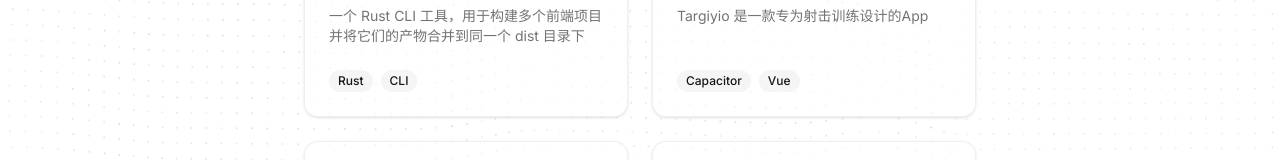
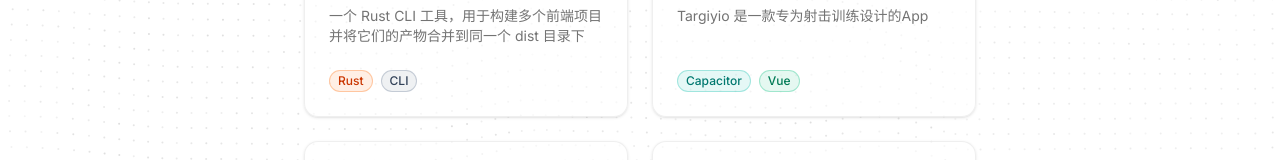
Before and after one commit to gezhiheng/henrys-blog-next, a Next.js app: page /projects in a window 1280 px wide. Shown: the part 483-643 px from the top of the page. Built offline with nearby package versions, Linux system fonts and the light colour scheme.

Commit message:
feat: make tags colorful

```diff
--- a/src/app/projects/page.tsx
+++ b/src/app/projects/page.tsx
@@ -8,7 +8,7 @@
   CardHeader,
   CardTitle
 } from '@/components/ui/card'
-import projects from './projects-array'
+import projects, { tagStyles } from './projects-array'
 
 interface Project {
   title: string
@@ -59,7 +59,14 @@
               <CardContent className='mt-auto'>
                 <div className='flex flex-wrap gap-2'>
                   {project.tags.map(tag => (
-                    <Badge key={tag} variant='secondary'>
+                    <Badge
+                      key={tag}
+                      variant='outline'
+                      className={
+                        tagStyles[tag]
+                        ?? 'border-border/60 bg-muted/40 text-muted-foreground dark:bg-muted/20'
+                      }
+                    >
                       {tag}
                     </Badge>
                   ))}
--- a/src/app/projects/projects-array.ts
+++ b/src/app/projects/projects-array.ts
@@ -1,3 +1,16 @@
+export const tagStyles: Record<string, string> = {
+  Rust: 'border-orange-500/30 bg-orange-500/10 text-orange-700 dark:border-orange-400/30 dark:bg-orange-400/10 dark:text-orange-200',
+  CLI: 'border-slate-500/30 bg-slate-500/10 text-slate-700 dark:border-slate-400/30 dark:bg-slate-400/10 dark:text-slate-200',
+  Vue: 'border-emerald-500/30 bg-emerald-500/10 text-emerald-700 dark:border-emerald-400/30 dark:bg-emerald-400/10 dark:text-emerald-200',
+  JavaScript: 'border-yellow-500/35 bg-yellow-500/10 text-yellow-800 dark:border-yellow-400/30 dark:bg-yellow-400/10 dark:text-yellow-200',
+  TypeScript: 'border-sky-500/30 bg-sky-500/10 text-sky-700 dark:border-sky-400/30 dark:bg-sky-400/10 dark:text-sky-200',
+  Node: 'border-green-500/30 bg-green-500/10 text-green-700 dark:border-green-400/30 dark:bg-green-400/10 dark:text-green-200',
+  Electron: 'border-indigo-500/30 bg-indigo-500/10 text-indigo-700 dark:border-indigo-400/30 dark:bg-indigo-400/10 dark:text-indigo-200',
+  Capacitor: 'border-teal-500/30 bg-teal-500/10 text-teal-700 dark:border-teal-400/30 dark:bg-teal-400/10 dark:text-teal-200',
+  Mediapipe: 'border-fuchsia-500/30 bg-fuchsia-500/10 text-fuchsia-700 dark:border-fuchsia-400/30 dark:bg-fuchsia-400/10 dark:text-fuchsia-200',
+  串口通信: 'border-cyan-500/30 bg-cyan-500/10 text-cyan-700 dark:border-cyan-400/30 dark:bg-cyan-400/10 dark:text-cyan-200',
+}
+
 const projects = [
   {
     title: 'ibuild',
```
